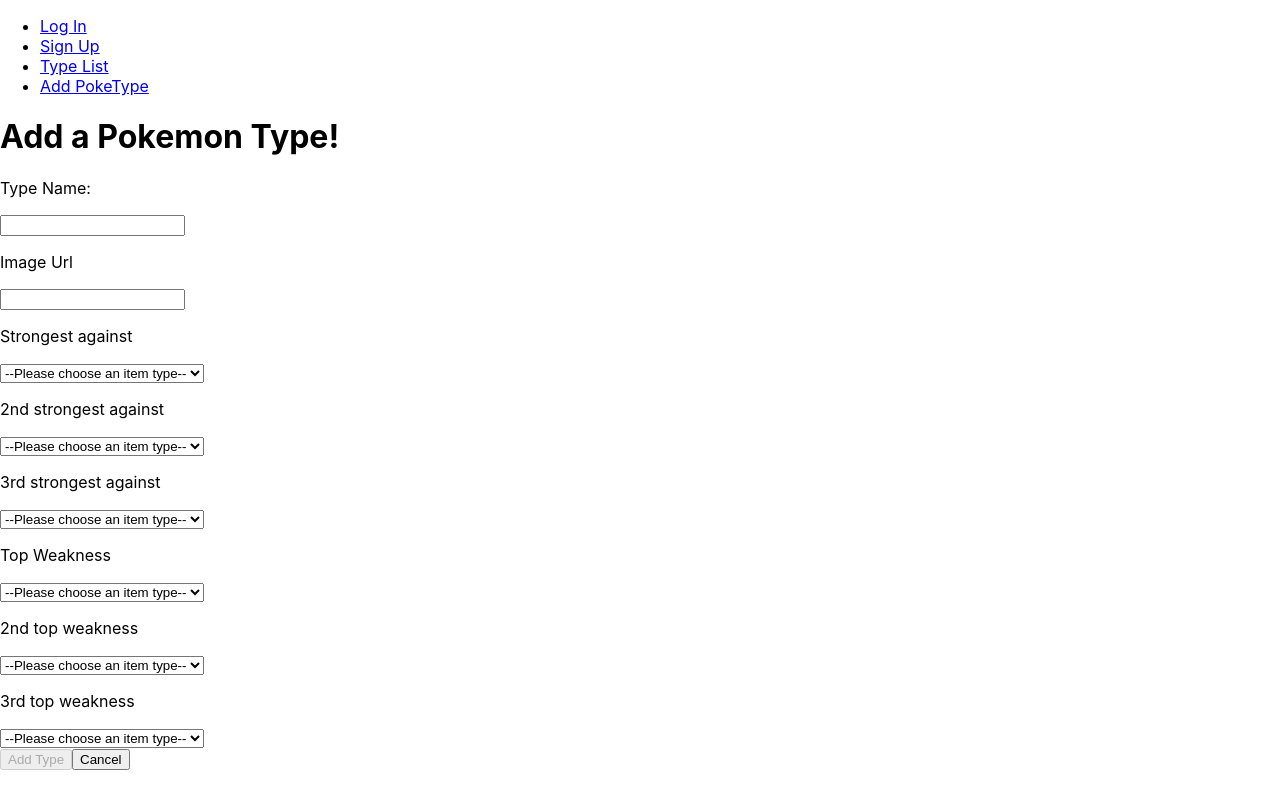
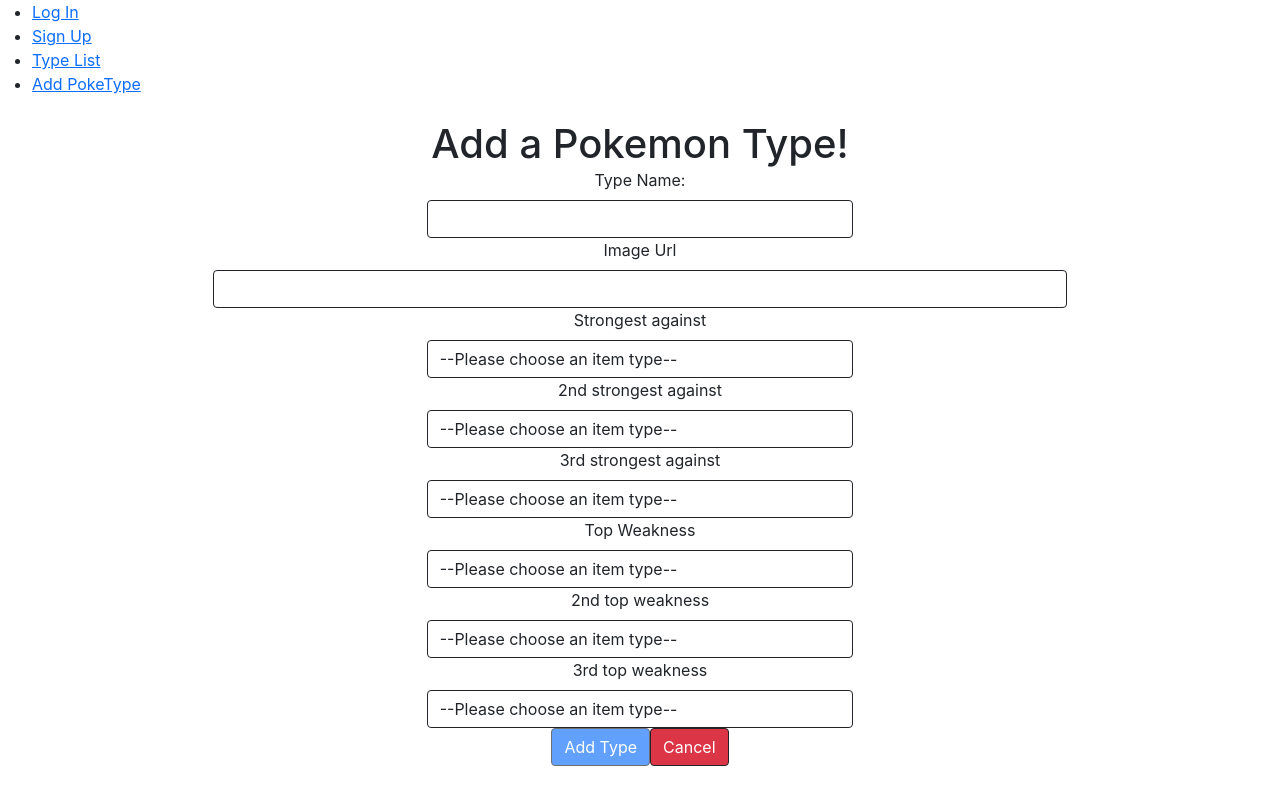
Before and after one commit to breyshaw/poketypes-front-end, a React (Create React App) app: page /add in a window 1280 px wide. Built offline with nearby package versions, Linux system fonts and the light colour scheme; no server answers.

Commit message:
add AddType css module & bootstrap

```diff
--- a/public/index.html
+++ b/public/index.html
@@ -25,6 +25,7 @@
       Learn how to configure a non-root public URL by running `npm run build`.
     -->
     <title>React App</title>
+    <link href="https://cdn.jsdelivr.net/npm/bootstrap@5.1.3/dist/css/bootstrap.min.css" rel="stylesheet" integrity="sha384-1BmE4kWBq78iYhFldvKuhfTAU6auU8tT94WrHftjDbrCEXSU1oBoqyl2QvZ6jIW3" crossorigin="anonymous">
   </head>
   <body>
     <noscript>You need to enable JavaScript to run this app.</noscript>
--- /dev/null
+++ b/src/pages/AddType/AddType.module.css
@@ -0,0 +1,5 @@
+form {
+  display: flex;
+  align-items: center;
+  flex-direction: column;
+}
```
Also changed, not shown: src/pages/AddType/AddType.jsx (+6 -5 lines).
